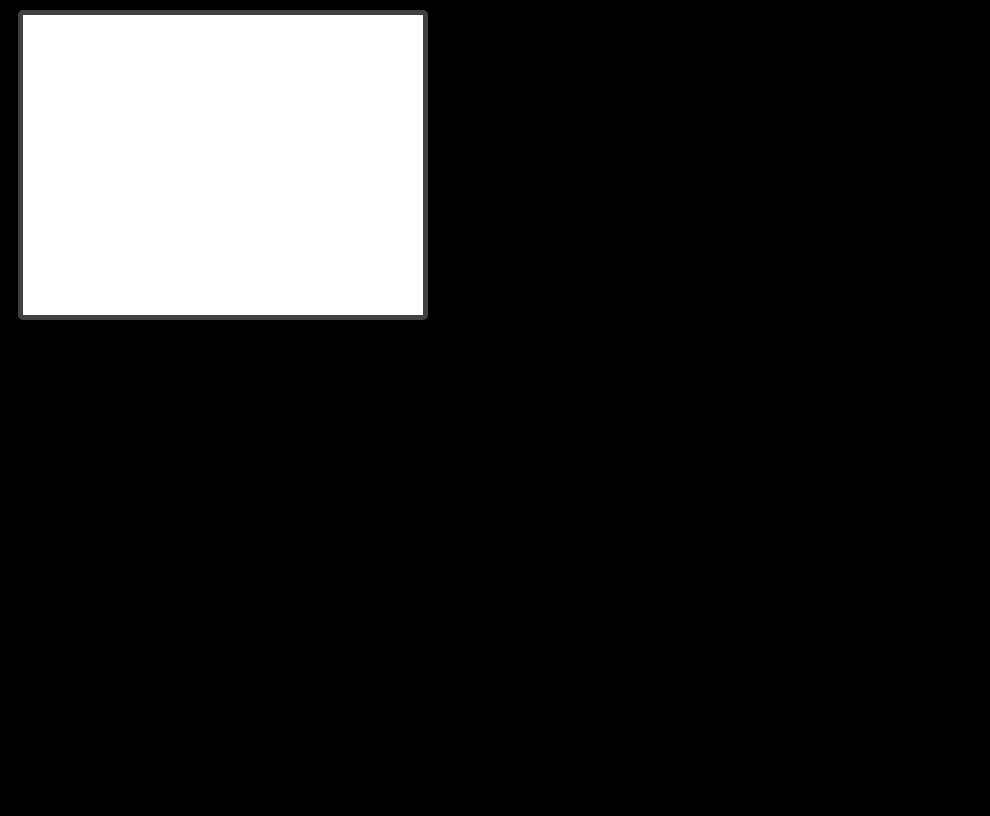
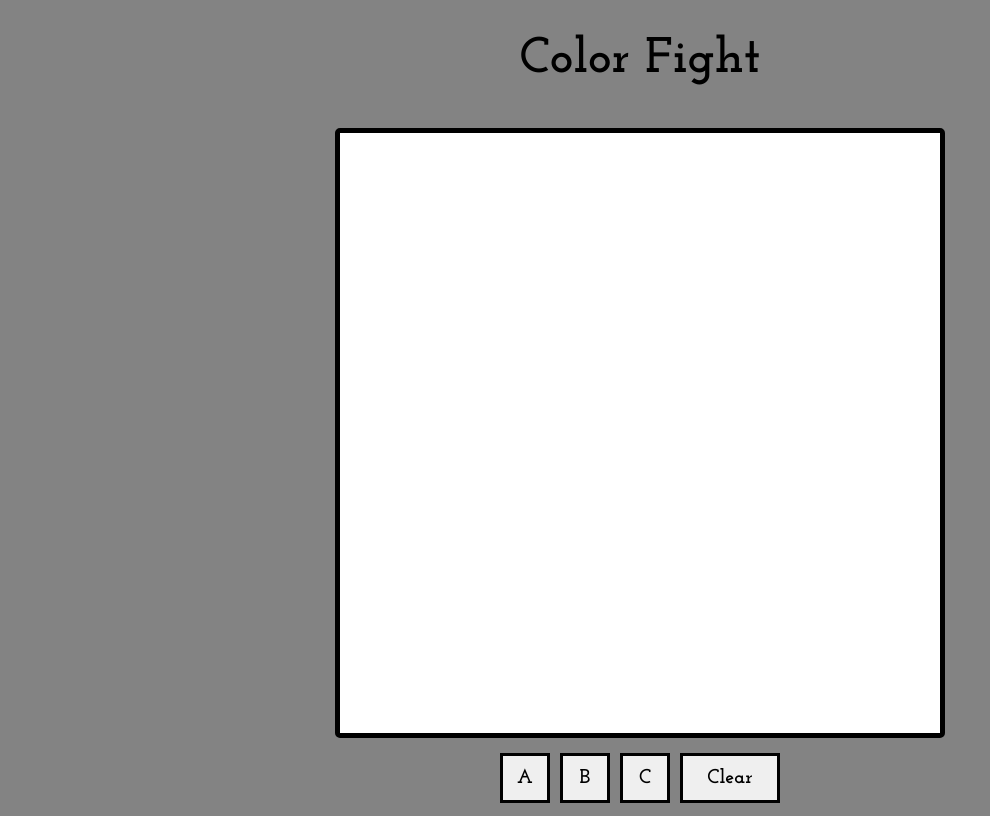
Before and after one commit to thoai-atb/color-fight, a React (Create React App) app: page / in a window 1280 px wide. Shown: the whole page, without its empty margins (0-990 px from the left). Built offline with nearby package versions, Linux system fonts and the light colour scheme.

Commit message:
working UI

```diff
--- a/src/App.js
+++ b/src/App.js
@@ -1,19 +1,39 @@
 import Canvas from './components/Canvas/Canvas.js'
 import {useState, useEffect} from 'react'
 const {Model} = require('./model/Model.js');
-const colorMap = new Map([
-    ['0', [255, 255, 255]],
-    ['A', [255, 0, 0]],
-    ['B', [0, 255, 0]],
-    ['C', [0, 0, 255]]
-]);
 
 function App() {
-  const [model] = useState(new Model(400, 300, 9));
+  const [model] = useState(new Model(600, 600, 12));
+  const [config] = useState({
+    colorMap: new Map([
+      ['0', [255, 255, 255]],
+      ['A', [255, 0, 0]],
+      ['B', [0, 255, 0]],
+      ['C', [0, 0, 255]]
+    ]),
+    selectedTeam: 'A'
+  });
+
+  const selectTeam = (team) => {
+    config.selectedTeam = team;
+  }
+
+  const clear = () => {
+    model.clear();
+  }
 
   return (
     <div className="App">
-      <Canvas model={model} colorMap={colorMap}/>
+      <h1>Color Fight</h1>
+      <div className="center">
+        <Canvas model={model} config={config}/>
+      </div>
+      <div className="center">
+        <button onClick={() => selectTeam('A')}>A</button>
+        <button onClick={() => selectTeam('B')}>B</button>
+        <button onClick={() => selectTeam('C')}>C</button>
+        <button className='eraseBtn' onClick={clear}>Clear</button>
+      </div>
     </div>
   );
 }
--- a/src/components/Canvas/Canvas.js
+++ b/src/components/Canvas/Canvas.js
@@ -1,8 +1,13 @@
 import {useState, useRef, useEffect} from 'react'
 import './canvas.css'
 
-const Canvas = ({model, colorMap}) => {
+const Canvas = ({model, config}) => {
     const [canvasRef] = useState(useRef(null));
+    const [mouseInfo] = useState({
+        pressing: false,
+        x: 0,
+        y: 0
+    });
 
     useEffect(() => {
         const canvas = canvasRef.current;
@@ -16,10 +21,12 @@ const Canvas = ({model, colorMap}) => {
             let nextFrame = ctx.createImageData(canvas.width, canvas.height);
             for(let index = 0; index<model.matrix.length; index++) {
                 let i = index * 4;
-                let [red, green, blue] = colorMap.get(model.getTeam(index));
-                nextFrame.data[i] = red;
-                nextFrame.data[i+1] = green;
-                nextFrame.data[i+2] = blue;
+                let team = model.getTeam(index);
+                let r = team === '0' ? 1 : (model.getLevelNorm(index) + 3) / 4;
+                let [red, green, blue] = config.colorMap.get(team);
+                nextFrame.data[i] = red * r;
+                nextFrame.data[i+1] = green * r;
+                nextFrame.data[i+2] = blue * r;
                 nextFrame.data[i+3] = 255;
             }
             ctx.putImageData(nextFrame, 0, 0);
@@ -31,7 +38,7 @@ const Canvas = ({model, colorMap}) => {
         return () => {
             cancelAnimationFrame(requestID);
         }
-    }, [canvasRef, model, colorMap])
+    }, [canvasRef, model, config])
 
     // eslint-disable-next-line
     const getCanvas = () => {
@@ -51,17 +58,25 @@ const Canvas = ({model, colorMap}) => {
         };
     }
 
-    const mouseDown = (e) => {
+    const mouseMove = (e) => {
         let point = getMousePos(e);
-        model.put('A', point.x, point.y);
+        mouseInfo.x = Math.floor(point.x);
+        mouseInfo.y = Math.floor(point.y);
+        if(mouseInfo.pressing)
+            model.put(config.selectedTeam, mouseInfo.x, mouseInfo.y);
     }
 
-    const mouseUp = () => {
+    const mouseDown = (e) => {
+        mouseInfo.pressing = true;
+    }
+
+    const mouseUp = (e) => {
+        mouseInfo.pressing = false;
     }
 
     return (
         <div className='canvasWrap'>
-            <canvas ref={canvasRef} onMouseDown={mouseDown} onMouseUp={mouseUp} width={model.width} height={model.height}></canvas>
+            <canvas ref={canvasRef} onMouseDown={mouseDown} onMouseUp={mouseUp} onMouseMove={mouseMove} width={model.width} height={model.height}></canvas>
         </div>
     )
 }
--- a/src/components/Canvas/canvas.css
+++ b/src/components/Canvas/canvas.css
@@ -1,8 +1,8 @@
 .canvasWrap {
-    display: flex;
+    display: inline-flex;
     width: fit-content;
     flex-wrap: wrap;
-    border: 5px solid rgb(65, 65, 65);
+    border: 5px solid rgb(0, 0, 0);
     border-radius: 5px;
     margin: 10px;
 }
--- a/src/index.css
+++ b/src/index.css
@@ -1,3 +1,42 @@
+@font-face {
+  font-family: 'Josefin Slab';
+  src: url('./fonts/JosefinSlab-VariableFont_wght.ttf');
+}
+
 body {
-  background-color: rgb(0, 0, 0);
+  text-align: center;
+  background-color: rgb(131, 131, 131);
 }
+
+body, button {
+  font-family: 'Josefin Slab';
+}
+
+h1 {
+  font-weight: bolder;
+  font-size: 50px;
+}
+
+button {
+  width: 50px;
+  height: 50px;
+  font-weight: bolder;
+  padding: 10px;
+  font-size: 20px;
+  margin: 5px;
+  border: 3px solid black;
+  transition-duration: 50ms;
+}
+
+button:active {
+  filter: brightness(0.5);
+  transform: rotate(12deg) scale(0.9);
+}
+
+button:focus {
+  outline: none;
+}
+
+.eraseBtn {
+  width: 100px;
+}
--- a/src/model/model.js
+++ b/src/model/model.js
@@ -3,10 +3,14 @@ class Model {
         this.width = width;
         this.height = height;
         this.maxHealth = maxHealth;
-        this.matrix = new Array(width * height);
+        this.initMatrix();
+        this.run();
+    }
+
+    initMatrix() {
+        this.matrix = new Array(this.width * this.height);
         for(let i = 0; i<this.matrix.length; i++)
             this.matrix[i] = {team: '0', level: 0};
-        this.run();
     }
 
     run() {
@@ -16,6 +20,11 @@ class Model {
 
     pause() {
         cancelAnimationFrame(this.renderID);
+    }
+
+    clear() {
+        this.matrix.length = 0;
+        this.initMatrix();
     }
 
     put(teamCode, x, y) {
@@ -32,6 +41,10 @@ class Model {
 
     getTeam(index) {
         return this.matrix[index].team;
+    }
+
+    getLevelNorm(index) {
+        return this.matrix[index].level / this.maxHealth;
     }
 
     step() {
```
Also changed, not shown: src/fonts/JosefinSlab-VariableFont_wght.ttf (added).
